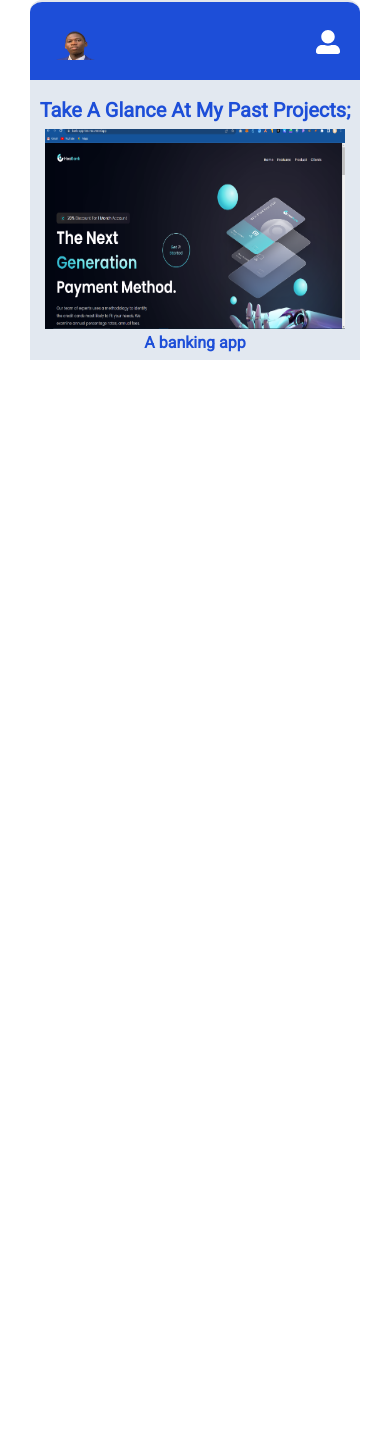
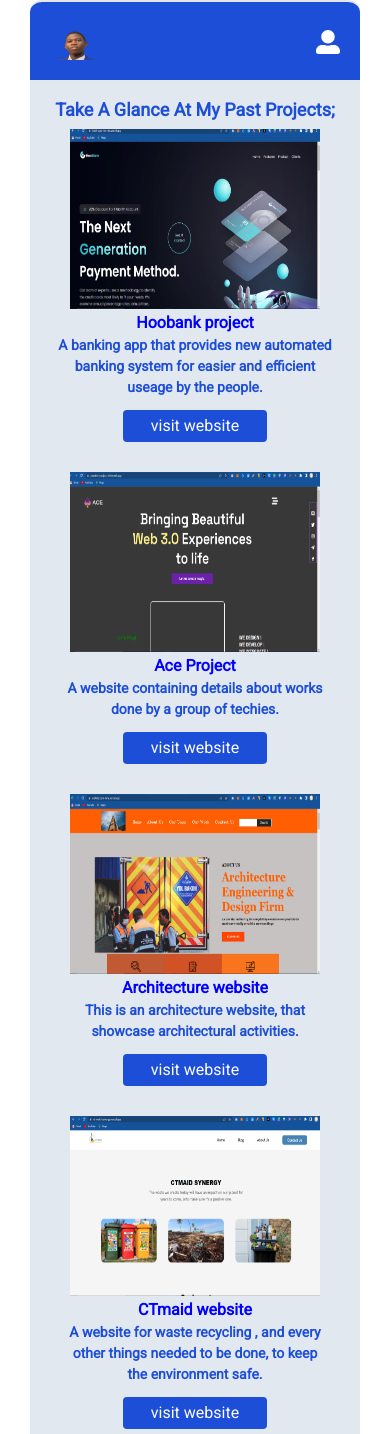
Before and after one commit to Joel0007tech/web-dev-portfolio, a React (Vite) app: page /skills in a window 390 px wide. Before the commit the page ends 844 px from the top, so only its background shows below. Built offline with nearby package versions, Linux system fonts and the light colour scheme.

Commit message:
portfolio website project

```diff
--- a/src/Components/Skills.jsx
+++ b/src/Components/Skills.jsx
@@ -1,21 +1,21 @@
-import React,{useState} from 'react'
-import image from "../assets/FB_IMG_1632361671640__2_-removebg-preview.png"
-import { Link} from "react-router-dom"
-import {navTexts } from '../constants'
-import {FaUserAlt,FaArrowRight} from "react-icons/fa"
-import ace from "../assets/ace project.png"
-import hoobank from "../assets/hoobank project.png"
-import architecture from "../assets/architecture project.png"
+import React, { useState } from "react";
+import image from "../assets/FB_IMG_1632361671640__2_-removebg-preview.png";
+import { Link } from "react-router-dom";
+import { navTexts } from "../constants";
+import { FaUserAlt, FaArrowRight } from "react-icons/fa";
+import ace from "../assets/ace project.png";
+import hoobank from "../assets/hoobank project.png";
+import architecture from "../assets/architecture project.png";
 import counter from "../assets/counter app.png";
 import ctmaid from "../assets/ctmaid project.png";
-import "./style.css"
+import "./style.css";
 
 const Skills = () => {
   const [open, setOpen] = useState(false);
 
-  const Font ={
-    fontFamily: 'Roboto, sans-serif'
-  }
+  const Font = {
+    fontFamily: "Roboto, sans-serif",
+  };
   return (
     <div>
       <div
@@ -23,14 +23,13 @@ const Skills = () => {
         bg-blue-700 border-b-0 border-r-0 border-l-0
          border-t-2 rounded-t-xl m-auto sm:mt-0"
       >
-        <div
-          className=" overflow-hidden"
-        >
+        <div className=" overflow-hidden">
           <div className="sm:flex flex justify-between">
             <img
               src={image}
               alt=""
-              className="w-[90px] sm:w-[50px] h-[50px] sm:h-[30px]"/>
+              className="w-[90px] sm:w-[50px] h-[50px] sm:h-[30px]"
+            />
             <FaUserAlt
               className="cursor-pointer sm:cursor-pointer text-white sm:text-white
               sm:text-2xl text-4xl float-right font-normal hover:text-gray sm:float-right"
@@ -45,55 +44,184 @@ const Skills = () => {
           >
             <ul
               className="flex justify-center flex-col gap-6 sm:gap-2 text-center cursor-pointer
-            pb-10" style={Font}
+            pb-10"
+              style={Font}
             >
               <li className="text-white font-bold text-3xl sm:text-sm sm:font-semibold hover:text-gray-500">
-                <Link to="/" target='_blank'>{navTexts.first}</Link>
+                <Link to="/" target="_blank">
+                  {navTexts.first}
+                </Link>
               </li>
               <li className="text-white font-bold text-3xl sm:text-sm sm:font-semibold hover:text-gray-500">
-                <Link to="/about" target='__blank'>{navTexts.second}</Link>
+                <Link to="/about" target="__blank">
+                  {navTexts.second}
+                </Link>
               </li>
               <li className="text-white font-bold text-3xl sm:text-sm sm:font-semibold hover:text-gray-500">
-                <Link to="/skills" target='_blank'>{navTexts.third}</Link>
+                <Link to="/skills" target="_blank">
+                  {navTexts.third}
+                </Link>
               </li>
               <li className="text-white font-bold text-3xl sm:text-sm sm:font-semibold hover:text-gray-500">
-                <Link to="/contact" target='_blank'>{navTexts.fourth}</Link>
+                <Link to="/contact" target="_blank">
+                  {navTexts.fourth}
+                </Link>
               </li>
             </ul>
           </div>
         )}
       </div>
-        <div className='bg-slate-200 w-[1850px] m-auto sm:h-full sm:w-[330px] sm:overflow-hidden'>
-        <h3 className="text-blue-700 font-bold text-3xl pt-4 text-center sm:text-xl" style={Font}>
+      <div className="bg-slate-200 w-[1850px] m-auto sm:h-full sm:w-[330px] sm:overflow-hidden">
+        <h3
+          className="text-blue-700 font-bold text-3xl pt-4 text-center sm:text-lg"
+          style={Font}
+        >
           Take A Glance At My Past Projects;
         </h3>
-<div className='hide'>
-<div className='mobile-items'>
-<div className='first__mobile-items'>
+        <div className="hide">
+          <div className="mobile-items">
+            <div className="first__mobile-items">
               <img
-        className="w-[300px] h-[200px] hover:shadow-sm"
+                className="w-[250px] h-[180px] hover:shadow-sm"
                 src={hoobank}
                 alt="placeholder"
               />
-      <p className='text-center text-blue-700 font-semibold' style={Font}>A banking app</p>
+              <div>
+                <h3
+                  className="text-center text-blue-700 font-semibold"
+                  style={Font}
+                >
+                  Hoobank project
+                </h3>
+                <p
+                  className="text-blue-700 text-sm leading-normal font-semibold text-center"
+                  style={Font}
+                >
+                  A banking app that provides new automated
+                  <br /> banking system for easier and efficient
+                  <br /> useage by the people.
+                </p>
+                <div className="flex justify-center mt-3">
+                  <a
+                    href=""
+                    className="bg-blue-700 text-white flex pr-7 pl-7 rounded pt-1 pb-1"
+                    style={Font}
+                  >
+                    visit website
+                  </a>
+                </div>
+              </div>
+            </div>
+            <div className="second__mobile-items">
+              <img
+                className="w-[250px] h-[180px]"
+                src={ace}
+                alt="placeholder"
+              />
+              <div>
+                <h3
+                  className="text-center text-blue-700 font-semibold"
+                  style={Font}
+                >
+                  Ace Project
+                </h3>
+                <p
+                  className="text-blue-700 text-sm leading-normal font-semibold text-center"
+                  style={Font}
+                >
+                  A website containing details about works
+                  <br />
+                  done by a group of techies.
+                  <br />
+                </p>
+                <div className="flex justify-center mt-3">
+                  <a
+                    href=""
+                    className="bg-blue-700 text-white flex pr-7 pl-7 rounded pt-1 pb-1"
+                    style={Font}
+                  >
+                    visit website
+                  </a>
+                </div>
+              </div>
+            </div>
+            <div className="third__mobile-items">
+            <img
+                className="w-[250px] h-[180px] hover:shadow-sm"
+                src={architecture}
+                alt="placeholder"
+              />
+              <div>
+                <h3 className="text-center text-blue-700 font-semibold"
+                  style={Font}>Architecture website</h3>
+                <p className="text-blue-700 text-sm leading-normal font-semibold text-center"
+                  style={Font}>This is an architecture website, that
+                    <br />
+                    showcase architectural activities.</p>
+                  <div className="flex justify-center mt-3">
+                  <a
+                    href=""
+                    className="bg-blue-700 text-white flex pr-7 pl-7 rounded pt-1 pb-1"
+                    style={Font}
+                  >
+                    visit website
+                  </a>
+                </div>
+              </div>
+            </div>
+            <div className="fourth__mobile-items">
+              <img
+                  className="w-[250px] h-[180px]"
+                  src={ctmaid}
+                  alt="placeholder"
+                />
+                 <div>
+                <h3 className="text-center text-blue-700 font-semibold"
+                  style={Font}>CTmaid website</h3>
+                <p className="text-blue-700 text-sm leading-normal font-semibold text-center"
+                  style={Font}>A website for waste recycling ,
+                  and every<br/> other things needed to be done,
+                  to keep<br/> the environment safe.</p>
+                  <div className="flex justify-center mt-3">
+                  <a
+                    href=""
+                    className="bg-blue-700 text-white flex pr-7 pl-7 rounded pt-1 pb-1"
+                    style={Font}
+                  >
+                    visit website
+                  </a>
+                </div>
                 </div>
               </div>
           </div>
           <div className="flex flex-col p-20 gap-14 items-center sm:hidden 2xl:block">
-          <div className="relative w-[600px] h-[450px] right-40
-           transition duration-500 ease-in-out transform hover:-translate-y-1 hover:scale-110">
+            <div
+              className="relative w-[600px] h-[450px] right-40
+           transition duration-500 ease-in-out transform hover:-translate-y-1 hover:scale-110"
+            >
               <img
                 className="w-[600px] h-[450px] hover:shadow-sm"
                 src={hoobank}
                 alt="placeholder"
               />
-      <div className="absolute top-40 flex gap-4 w-full h-full left-7 sm:hidden 2xl:block
-       items-center justify-center opacity-0 hover:opacity-100 transition-opacity duration-300">
+              <div
+                className="absolute top-40 flex gap-4 w-full h-full left-7 sm:hidden 2xl:block
+       items-center justify-center opacity-0 hover:opacity-100 transition-opacity duration-300"
+              >
                 <div className="flex flex-col bg-white border rounded-t-md p-3">
-    <h3 className=" text-xl font-bold text-black" style={Font}>Hoobank project</h3>
-    <p className="text-black text-sm leading-normal font-semibold" style={Font}>A banking app that provides new<br/>
-    automated banking system for easier<br/>
-    and efficient useage by the people.</p>
+                  <h3 className=" text-xl font-bold text-black" style={Font}>
+                    Hoobank project
+                  </h3>
+                  <p
+                    className="text-black text-sm leading-normal font-semibold"
+                    style={Font}
+                  >
+                    A banking app that provides new
+                    <br />
+                    automated banking system for easier
+                    <br />
+                    and efficient useage by the people.
+                  </p>
                 </div>
                 <a
                   href=""
@@ -106,9 +234,11 @@ const Skills = () => {
                 </a>
               </div>
             </div>
-    <div className="relative w-[600px] h-[450px] left-40
+            <div
+              className="relative w-[600px] h-[450px] left-40
     transition duration-500 ease-in-out transform hover:-translate-y-1 hover:scale-110  hover:bg-black
-    sm:hidden 2xl:block">
+    sm:hidden 2xl:block"
+            >
               <div>
                 <img
                   className="w-[600px] h-[450px]"
@@ -116,12 +246,19 @@ const Skills = () => {
                   alt="placeholder"
                 />
               </div>
-      <div className="absolute top-40 gap-4 w-full h-full left-7 flex
-       items-center justify-center opacity-0 hover:opacity-50 transition-opacity duration-300">
+              <div
+                className="absolute top-40 gap-4 w-full h-full left-7 flex
+       items-center justify-center opacity-0 hover:opacity-50 transition-opacity duration-300"
+              >
                 <div className="flex flex-col bg-black p-3 border rounded-t-md">
-    <h3 className="text-xl text-white font-bold" style={Font}>Ace Project</h3>
-    <p className="text-sm leading-normal text-white font-semibold">A website containing details about works<br/>
-    done by a group of techies.<br/>
+                  <h3 className="text-xl text-white font-bold" style={Font}>
+                    Ace Project
+                  </h3>
+                  <p className="text-sm leading-normal text-white font-semibold">
+                    A website containing details about works
+                    <br />
+                    done by a group of techies.
+                    <br />
                   </p>
                 </div>
                 <a
@@ -133,24 +270,35 @@ const Skills = () => {
                 >
                   visit website
                 </a>
-
               </div>
             </div>
           </div>
           <div className="flex flex-col p-20 gap-14 items-center sm:hidden 2xl:block">
-          <div className="relative w-[600px] h-[450px] right-40
-           transition duration-500 ease-in-out transform hover:-translate-y-1 hover:scale-110">
+            <div
+              className="relative w-[600px] h-[450px] right-40
+           transition duration-500 ease-in-out transform hover:-translate-y-1 hover:scale-110"
+            >
               <img
                 className="w-[600px] h-[450px] hover:shadow-sm"
                 src={architecture}
                 alt="placeholder"
               />
-      <div className="absolute top-40 flex gap-4 w-full h-full left-7 sm:hidden 2xl:block
-       items-center justify-center opacity-0 hover:opacity-100 transition-opacity duration-300">
+              <div
+                className="absolute top-40 flex gap-4 w-full h-full left-7 sm:hidden 2xl:block
+       items-center justify-center opacity-0 hover:opacity-100 transition-opacity duration-300"
+              >
                 <div className="flex flex-col bg-orange-600 p-3 border rounded-t-md">
-    <h3 className="text-white text-xl font-bold" style={Font}>Architecture</h3>
-    <p className="text-white text-sm leading-normal font-semibold" style={Font}>This is an architecture website, that<br/>
-    showcase architectural activities.</p>
+                  <h3 className="text-white text-xl font-bold" style={Font}>
+                    Architecture
+                  </h3>
+                  <p
+                    className="text-white text-sm leading-normal font-semibold"
+                    style={Font}
+                  >
+                    This is an architecture website, that
+                    <br />
+                    showcase architectural activities.
+                  </p>
                 </div>
                 <a
                   href=""
@@ -163,9 +311,11 @@ const Skills = () => {
                 </a>
               </div>
             </div>
-    <div className="relative w-[600px] h-[450px] left-40
+            <div
+              className="relative w-[600px] h-[450px] left-40
     transition duration-500 ease-in-out transform hover:-translate-y-1 hover:scale-110
-    ">
+    "
+            >
               <div>
                 <img
                   className="w-[600px] h-[450px]"
@@ -173,13 +323,20 @@ const Skills = () => {
                   alt="placeholder"
                 />
               </div>
-      <div className="absolute top-40 gap-4 w-full h-full left-7 flex
-       items-center justify-center opacity-0 hover:opacity-50 transition-opacity duration-300">
+              <div
+                className="absolute top-40 gap-4 w-full h-full left-7 flex
+       items-center justify-center opacity-0 hover:opacity-50 transition-opacity duration-300"
+              >
                 <div className="flex flex-col bg-slate-800 rounded-t-md p-3">
-    <h3 className="text-xl text-white font-bold" style={Font}>CTmaid Synergy</h3>
-    <p className="text-sm leading-normal text-white font-semibold" style={Font}>
-      A website for waste recycling ,<br/>
-     and every other things needed to be done , <br/>
+                  <h3 className="text-xl text-white font-bold" style={Font}>
+                    CTmaid Synergy
+                  </h3>
+                  <p
+                    className="text-sm leading-normal text-white font-semibold"
+                    style={Font}
+                  >
+                    A website for waste recycling ,<br />
+                    and every other things needed to be done , <br />
                     to keep the environment safe.
                   </p>
                 </div>
@@ -192,24 +349,33 @@ const Skills = () => {
                 >
                   visit website
                 </a>
-
               </div>
             </div>
-    <div className="relative w-[600px] h-[450px] right-40 sm:hidden 2xl:block
-           transition duration-500 ease-in-out transform hover:-translate-y-1 hover:scale-110">
+            <div
+              className="relative w-[600px] h-[450px] right-40 sm:hidden 2xl:block
+           transition duration-500 ease-in-out transform hover:-translate-y-1 hover:scale-110"
+            >
               <img
                 className="w-[600px] h-[450px] hover:shadow-sm"
                 src={counter}
                 alt="placeholder"
               />
-      <div className="absolute top-40 flex gap-4 w-full h-full left-7
-       items-center justify-center opacity-0 hover:opacity-100 transition-opacity duration-300">
+              <div
+                className="absolute top-40 flex gap-4 w-full h-full left-7
+       items-center justify-center opacity-0 hover:opacity-100 transition-opacity duration-300"
+              >
                 <div className="flex flex-col bg-white border rounded-t-md p-3">
-    <h3 className="text-blue-700 text-xl font-bold" style={Font}>Counter App</h3>
-    <p className="text-blue-700 text-sm leading-normal font-semibold" style={Font}>
-     An app that increases the number when (+) <br/>
-     is been clicked on, and reduce the number, <br/>
-     when (-) is been clicked on.</p>
+                  <h3 className="text-blue-700 text-xl font-bold" style={Font}>
+                    Counter App
+                  </h3>
+                  <p
+                    className="text-blue-700 text-sm leading-normal font-semibold"
+                    style={Font}
+                  >
+                    An app that increases the number when (+) <br />
+                    is been clicked on, and reduce the number, <br />
+                    when (-) is been clicked on.
+                  </p>
                 </div>
                 <a
                   href=""
@@ -222,18 +388,22 @@ const Skills = () => {
                 </a>
               </div>
             </div>
-    <div className='relative float-right flex gap-2 left-60 bottom-20'>
-      <a href='https://github.com/Joel0007tech' target={'_blank'}
-       className='text-blue-700 cursor-pointer text-xl font-bold underline' style={Font}>
+            <div className="relative float-right flex gap-2 left-60 bottom-20">
+              <a
+                href="https://github.com/Joel0007tech"
+                target={"_blank"}
+                className="text-blue-700 cursor-pointer text-xl font-bold underline"
+                style={Font}
+              >
                 view more
               </a>
-      <FaArrowRight className='relative top-2 text-blue-700'/>
+              <FaArrowRight className="relative top-2 text-blue-700" />
             </div>
           </div>
         </div>
+      </div>
+    </div>
+  );
+};
 
-    </div>
-  )
-}
-
-export default Skills
+export default Skills;
--- a/src/Components/style.css
+++ b/src/Components/style.css
@@ -7,6 +7,7 @@
         flex-direction: column;
         justify-content: center;
         padding: 5px ;
+        gap:30px;
     }
     .first__mobile-items{
         display: flex;
@@ -16,6 +17,30 @@
     .first__mobile-items img{
        margin: auto;
     }
+    .second__mobile-items{
+        display: flex;
+        gap: 2px;
+        flex-direction: column;
+    }
+    .second__mobile-items img{
+        margin: auto;
+    }
+    .third__mobile-items{
+        display: flex;
+        gap: 2px;
+        flex-direction:column;
+    }
+    .third__mobile-items img{
+        margin: auto;
+    }
+    .fourth__mobile-items{
+        display: flex;
+        gap: 2px;
+        flex-direction:column;
+    }
+    .fourth__mobile-items img{
+        margin: auto;
+    }
 }
 @media screen and (min-width:428px) {
     .hide{
```
Lines whose indentation alone changed are shown as unchanged.
